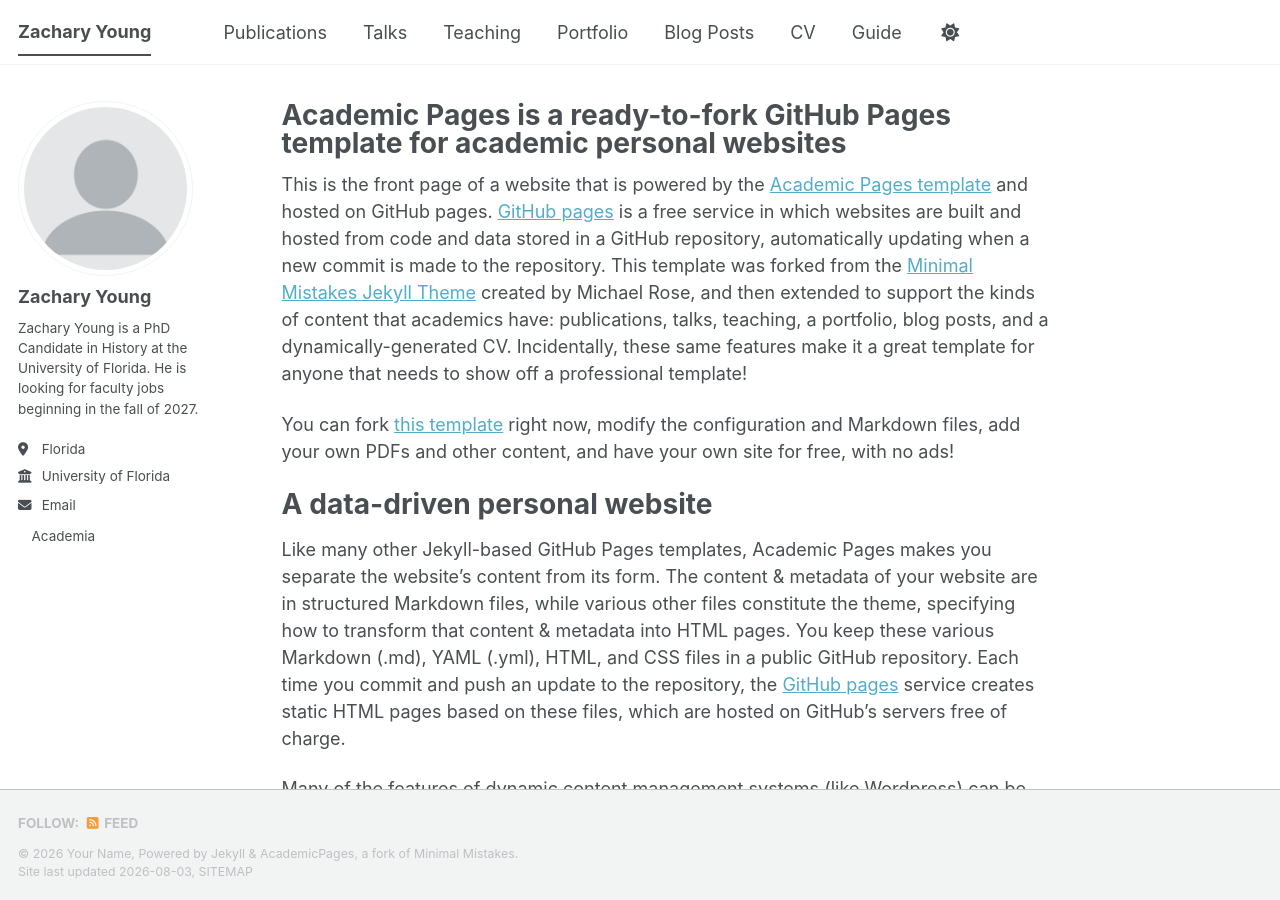
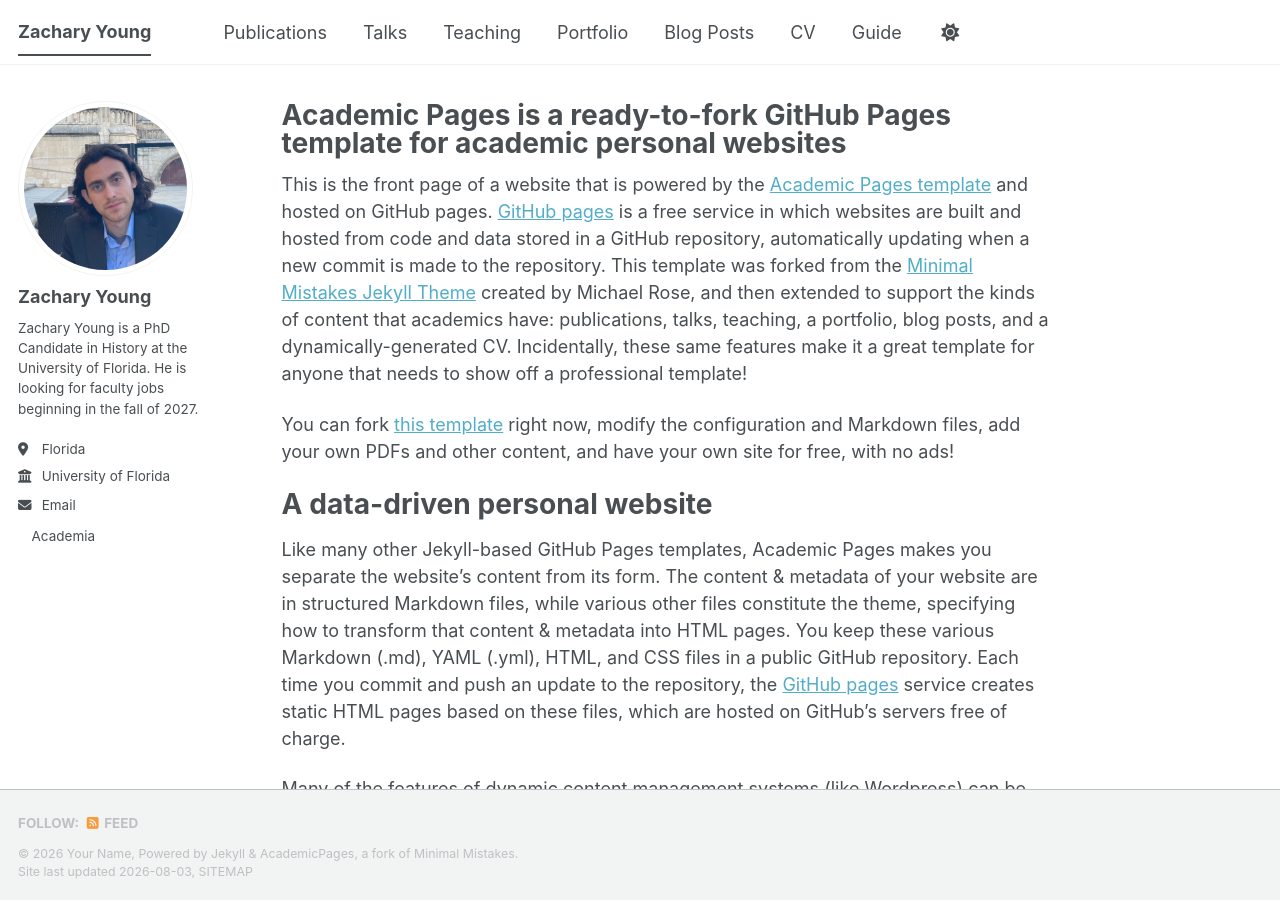
Before and after one commit to youngzacharya/youngzacharya, a Jekyll site: the page built from _pages/about.md, in a window 1280 px wide and 900 px high. Built offline with Jekyll 4.4.1, drawn with Linux system fonts in a browser that asks for light colours; a style sheet for code colours, icons or effects is not loaded.

Commit message:
Update _config.yml

```diff
--- a/_config.yml
+++ b/_config.yml
@@ -23,7 +23,7 @@ repository               : "academicpages/academicpages.github.io"
 #               Additional customization can be done by editing /_includes/author-profile.html
 author:
   # Biographic information
-  avatar           : "profile.png"
+  avatar           : "2025-05-28 - IMG_3552.jpg"
   name             : "Zachary Young"
   pronouns         : # example: "she/her"
   bio              : "Zachary Young is a PhD Candidate in History at the University of Florida. He is looking for faculty jobs beginning in the fall of 2027."
```
